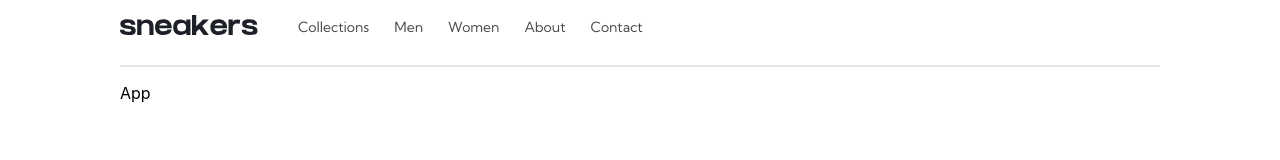
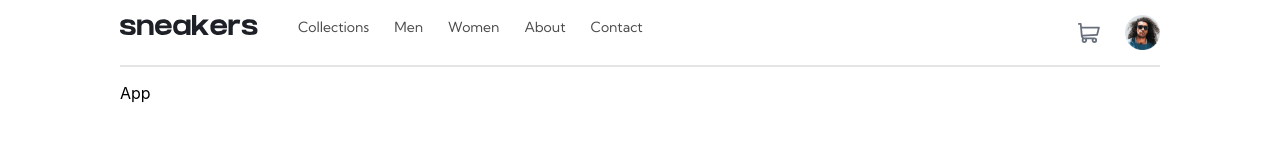
Before and after one commit to Cedgo1997/ecommerce-product-page, a React (Create React App) app: page / in a window 1280 px wide. Shown: the top 160 px of the page. Built offline with nearby package versions, Linux system fonts and the light colour scheme.

Commit message:
Add: profile and cart icons

```diff
--- a/src/components/Navbar/Navbar.tsx
+++ b/src/components/Navbar/Navbar.tsx
@@ -1,5 +1,5 @@
 import React from 'react'
-import { LogoContainer, MainLogo, Nav, NavItem, NavItems, StyledLink } from './NavbarStyle'
+import { CartButton, LogoContainer, MainLogo, Nav, NavItem, NavItems, ProfileButton, ProfileContainer, StyledLink } from './NavbarStyle'
 
 export const Navbar = () => {
     return (
@@ -25,6 +25,10 @@ export const Navbar = () => {
                         <StyledLink to="/contact" >Contact</StyledLink>
                     </NavItem>
                 </NavItems>
+                <ProfileContainer>
+                    <CartButton />
+                    <ProfileButton src={require('./../../assets/images/image-avatar.png')}  width={35} height={35}/>
+                </ProfileContainer>
             </Nav>
         </div>
     )
--- a/src/components/Navbar/NavbarStyle.tsx
+++ b/src/components/Navbar/NavbarStyle.tsx
@@ -1,6 +1,7 @@
 import { Link } from "react-router-dom";
 import styled from "styled-components";
 import { ReactComponent as Logo } from './../../assets/logo/logo.svg';
+import { ReactComponent as CartLogo } from './../../assets/icons/icon-cart.svg';
 
 export const Nav = styled.nav`
     display: flex;
@@ -41,3 +42,18 @@ export const StyledLink = styled(Link)`
         opacity: 1;
     }
 `
+
+/* Cart and Profile */
+
+export const ProfileContainer = styled.div`
+    display: flex;
+    margin-left: auto;
+    align-items: center;
+    justify-content: center;
+`
+
+export const CartButton = styled(CartLogo)`
+    margin-right: 25px;
+`
+
+export const ProfileButton = styled.img``
```
Also changed, not shown: src/assets/icons/icon-cart.svg (added), src/assets/images/image-avatar.png (added).
